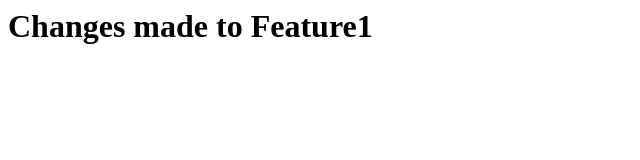
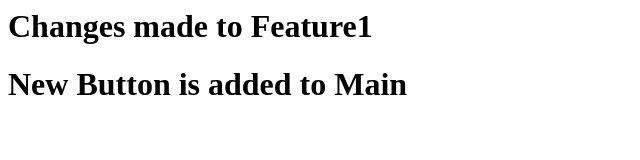
Before and after one commit to obaidkhancodes/Project-Zil, a plain HTML site: page index.html in a window 1280 px wide. Shown: the whole page, without its empty margins (0-640 px from the left). Drawn offline with Linux system fonts and the light colour scheme.

Commit message:
New Button Added

```diff
--- a/index.html
+++ b/index.html
@@ -1 +1,2 @@
 <h1>Changes made to Feature1</h1>
+<h1>New Button is added to Main</h1>
```
